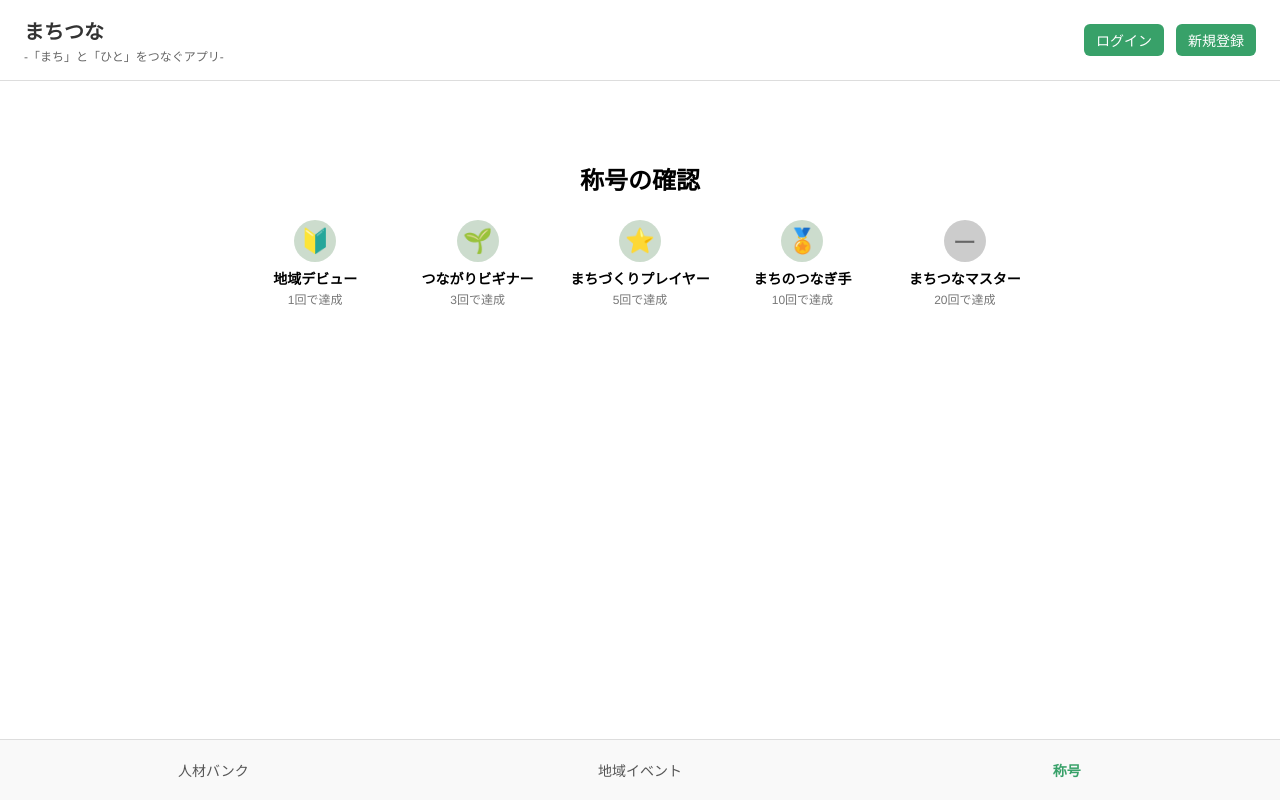
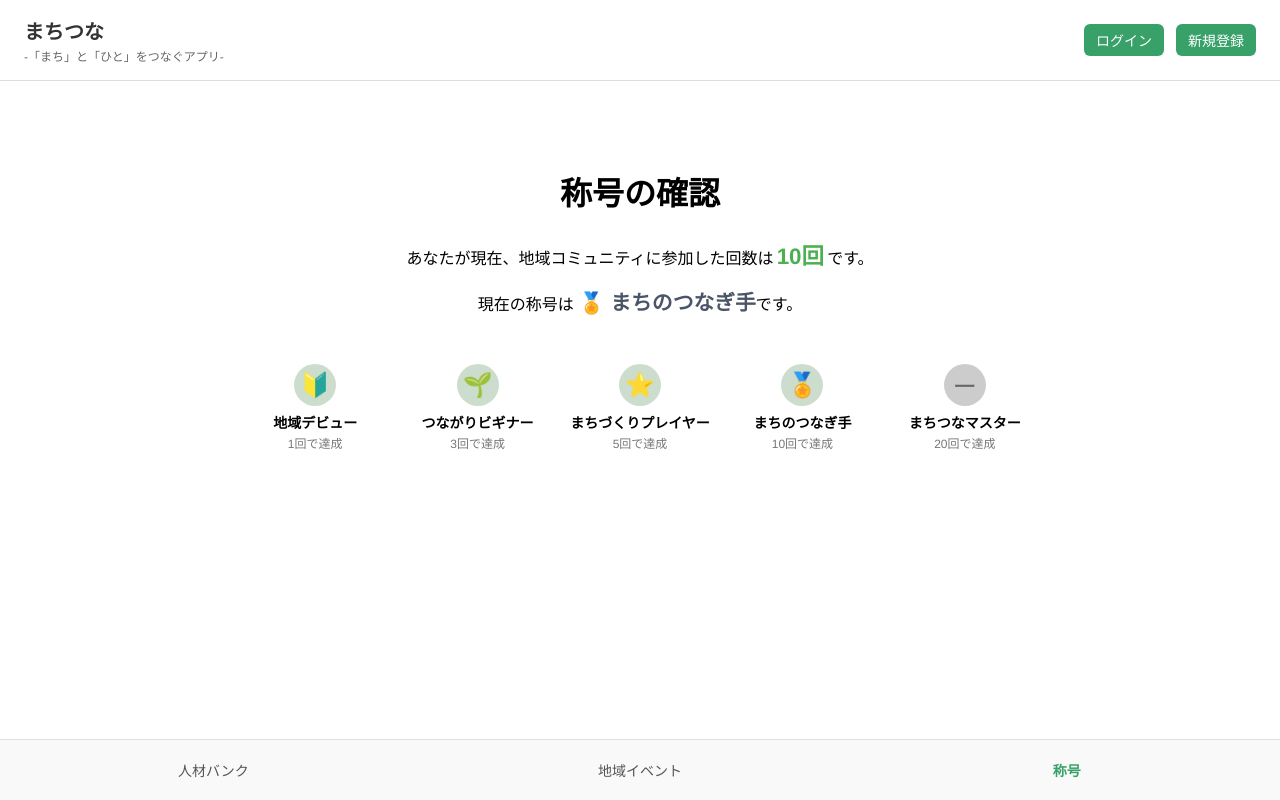
Before and after one commit to ashizawakazuki/machitsuna, a React (Create React App) app: page /badge in a window 1280 px wide. Built offline with nearby package versions, Linux system fonts and the light colour scheme.

Commit message:
fix:称号画面の修正

```diff
--- a/src/pages/Badge.css
+++ b/src/pages/Badge.css
@@ -7,9 +7,9 @@
   }
 
   .badge-title {
-    font-size: 24px;
-    font-weight: bold;
-    margin-bottom: 24px;
+    text-align: center;
+    font-size: 2rem;
+    margin-bottom: 1.5rem;
   }
 
   .badge-list {
@@ -59,3 +59,29 @@
     font-size: 12px;
     color: #777;
   }
+
+  .user-count-text {
+    text-align: center;
+    font-size: 1rem;
+    margin-bottom: 1rem;
+  }
+
+  .user-count-number {
+    font-size: 1.4rem;
+    font-weight: bold;
+    margin: 0 0.2rem;
+    color: #4CAF50;
+  }
+
+  .current-title-text {
+    text-align: center;
+    font-size: 1rem;
+    margin-bottom: 3.0rem;
+  }
+
+  .current-title-name {
+    font-size: 1.3rem;
+    font-weight: bold;
+    margin-left: 0.3rem;
+    color: #4A5568;
+  }
--- a/src/pages/Badge.js
+++ b/src/pages/Badge.js
@@ -1,4 +1,3 @@
-// src/components/Badge.js
 import React from 'react';
 import './Badge.css';
 
@@ -13,10 +12,31 @@ const titles = [
 // 仮に現在の実績が10回だったとする
 const userCount = 10;
 
+// 現在の称号を判定（最も高い達成済みのものを取得）
+const currentTitle = [...titles].reverse().find(title => userCount >= title.count);
+
 const Badge = () => {
   return (
     <div className="badge-container">
       <h2 className="badge-title">称号の確認</h2>
+
+      <p className="user-count-text">
+        あなたが現在、地域コミュニティに参加した回数は
+        <span className="user-count-number">{userCount}回</span>
+        です。
+      </p>
+
+      {/* 現在の称号表示 */}
+      {currentTitle && (
+        <p className="current-title-text">
+          現在の称号は
+          <span className="current-title-name">
+            {currentTitle.icon} {currentTitle.name}
+          </span>
+          です。
+        </p>
+      )}
+
       <div className="badge-list">
         {titles.map((title, index) => {
           const achieved = userCount >= title.count;
```
